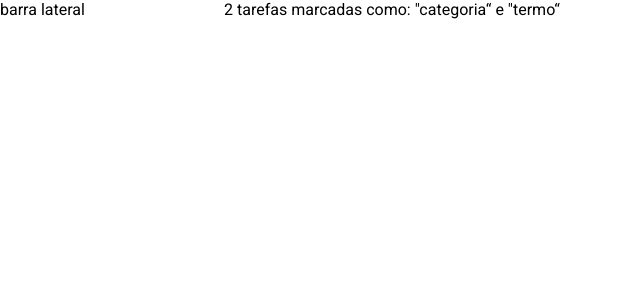
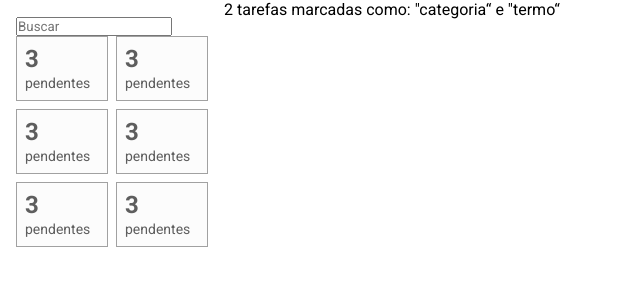
Before and after one commit to pedroeso/lista-de-contatos, a React (Create React App) app: page / in a window 1280 px wide. Shown: the top 300 px of the page, without its empty margins (0-640 px from the left). Built offline with nearby package versions, Linux system fonts and the light colour scheme.

Commit message:
começo da estilização!

```diff
--- /dev/null
+++ b/src/components/FiltroCard/index.tsx
@@ -0,0 +1,10 @@
+import * as S from './styles'
+
+const FiltroCard = () => (
+  <S.Card>
+    <S.Contador>3</S.Contador>
+    <S.Label>pendentes</S.Label>
+  </S.Card>
+)
+
+export default FiltroCard
--- /dev/null
+++ b/src/components/FiltroCard/styles.ts
@@ -0,0 +1,18 @@
+import styled from 'styled-components'
+
+export const Card = styled.div`
+  padding: 8px;
+  border: 1px solid #a1a1a1;
+  background-color: #fcfcfc;
+  color: #5e5e5e;
+`
+
+export const Contador = styled.span`
+  font-weight: bold;
+  font-size: 24px;
+  display: block;
+`
+
+export const Label = styled.span`
+  font-size: 14px;
+`
--- a/src/containers/BarraLateral/index.tsx
+++ b/src/containers/BarraLateral/index.tsx
@@ -1,3 +1,21 @@
-const BarraLateral = () => <aside>barra lateral</aside>
+import FiltroCard from '../../components/FiltroCard'
+
+import * as S from './styles'
+
+const BarraLateral = () => (
+  <S.Aside>
+    <div>
+      <input type="text" placeholder="Buscar" />
+      <S.Filtros>
+        <FiltroCard />
+        <FiltroCard />
+        <FiltroCard />
+        <FiltroCard />
+        <FiltroCard />
+        <FiltroCard />
+      </S.Filtros>
+    </div>
+  </S.Aside>
+)
 
 export default BarraLateral
--- /dev/null
+++ b/src/containers/BarraLateral/styles.ts
@@ -0,0 +1,10 @@
+import styled from 'styled-components'
+
+export const Aside = styled.aside`
+  padding: 16px;
+`
+export const Filtros = styled.div`
+  display: grid;
+  grid-template-columns: 1fr 1fr;
+  grid-gap: 8px;
+`
```
